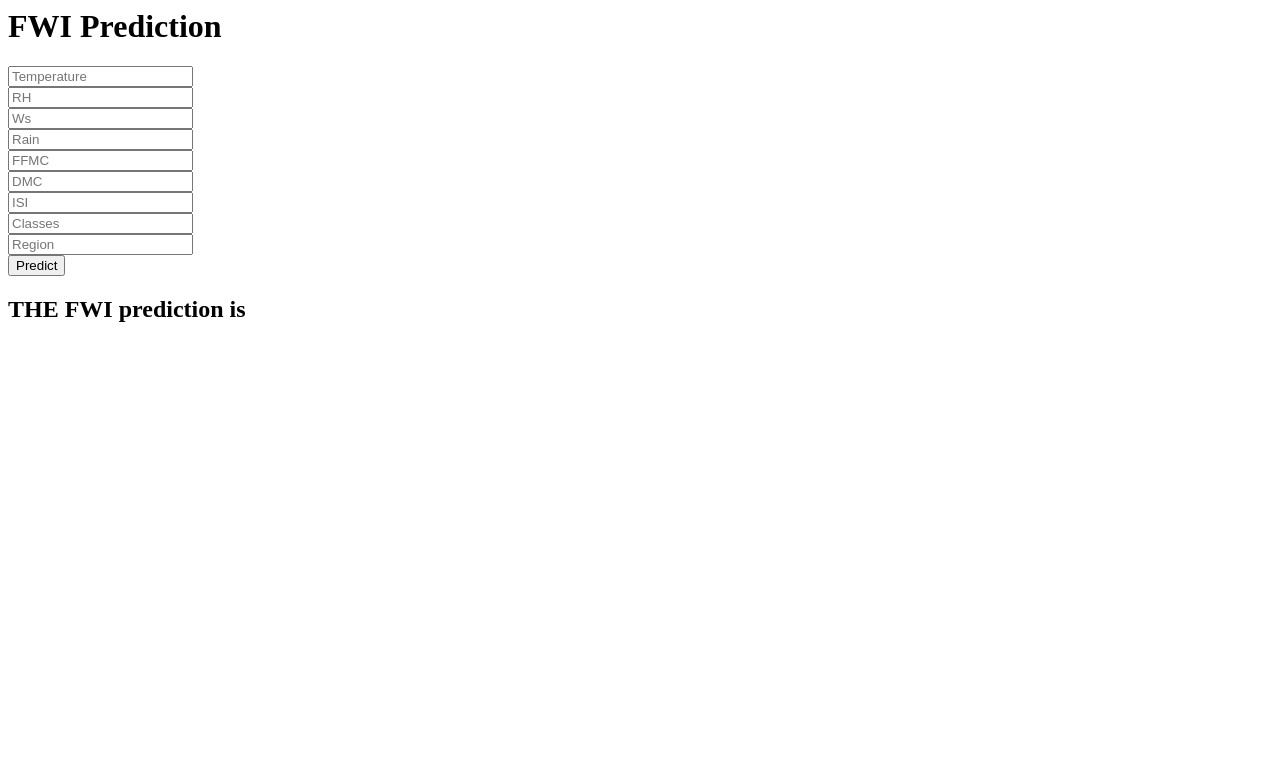
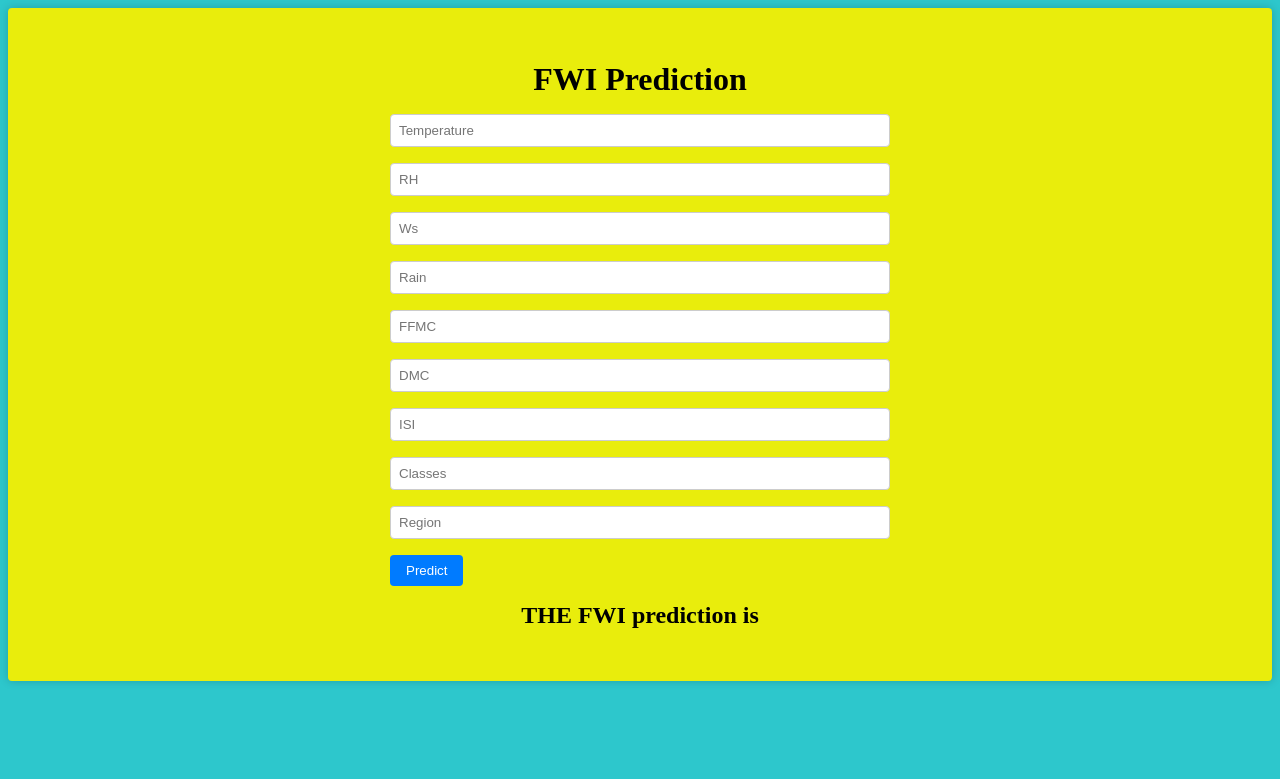
Before and after one commit to Abhijeetrana11/Forest-Fire-Project, a Flask app: page /predictdata in a window 1280 px wide. Shown: the top 779 px of the page. Run offline with Flask 3, Linux system fonts and the light colour scheme; parts of the project's set-up code (start-up, migrations or seed data) failed here and were passed over.

Commit message:
html updation

```diff
--- a/templates/home.html
+++ b/templates/home.html
@@ -1,4 +1,71 @@
+<!DOCTYPE html>
 <html>
+   <head>
+      <title>FWI Prediction Form</title>
+      <style>
+        /* CSS code goes here */
+        /* Center the login div */
+        /* Center the login div */
+.login {
+  display: flex;
+  flex-direction: column;
+  align-items: center;
+  background-color: rgb(233, 237, 12);
+  padding: 2rem;
+  border-radius: 4px;
+  box-shadow: 0 0 10px rgba(0, 0, 0, 0.2);
+}
+
+/* Style the h1 element */
+h1 {
+  font-size: 2rem;
+  margin-bottom: 1rem;
+}
+
+/* Style the form inputs */
+input[type="text"] {
+  width: 100%;
+  padding: 0.5rem;
+  margin-bottom: 1rem;
+  border: 1px solid #ccc;
+  border-radius: 4px;
+  box-sizing: border-box;
+}
+
+/* Style the predict button */
+button[type="submit"] {
+  background-color: #007bff;
+  color: #fff;
+  padding: 0.5rem 1rem;
+  border: none;
+  border-radius: 4px;
+  cursor: pointer;
+  transition: all 0.2s ease-in-out;
+}
+
+button[type="submit"]:hover {
+  background-color: #0062cc;
+}
+
+/* Style the h2 element */
+h2 {
+  font-size: 1.5rem;
+  margin-top: 1rem;
+}
+
+/* Style the body element */
+body {
+  background-color: #2dc7cc;
+}
+
+/* Style the login form */
+.login form {
+  width: 100%;
+  max-width: 500px;
+}
+
+      </style>
+    </head>
 <body>
     <div class="login">
        <h1>FWI Prediction</h1>
```
